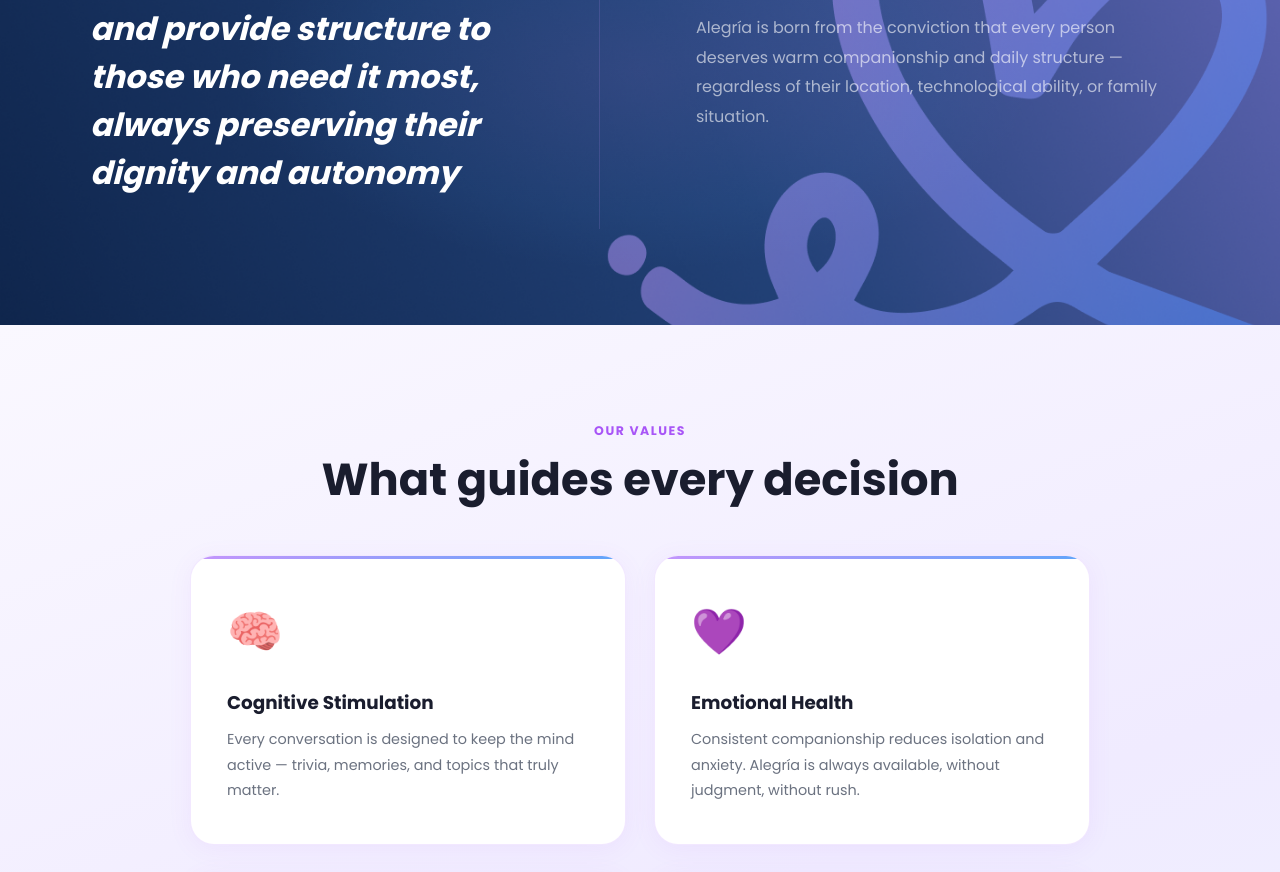
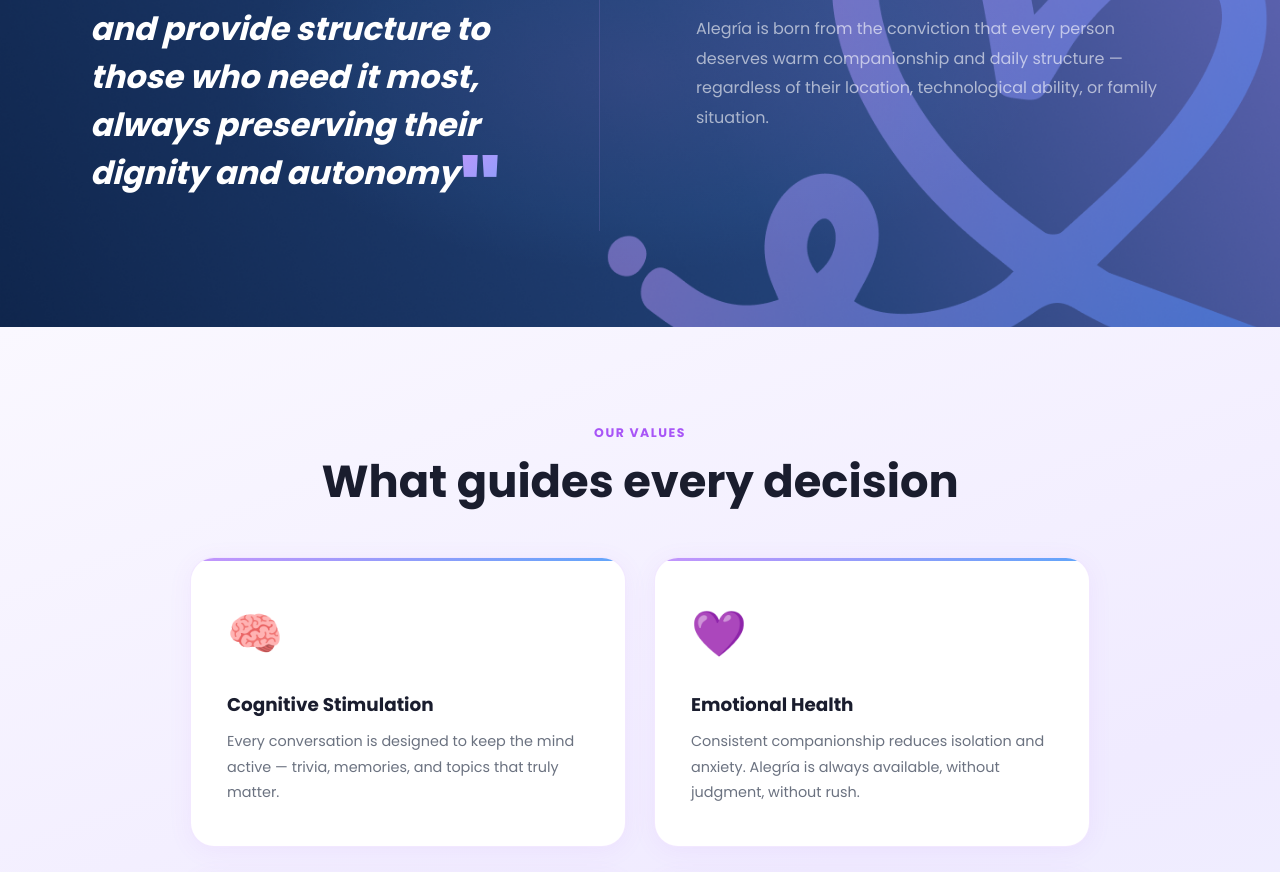
Before and after one commit to heymidori/alegriawebsite, a React (Vite) app: page /nosotros in a window 1280 px wide. Shown: the part 860-1732 px from the top of the page. Built offline with nearby package versions, Linux system fonts and the light colour scheme.

Commit message:
Add closing quotation mark to mission quote in About page

```diff
--- a/src/pages/Impact.tsx
+++ b/src/pages/Impact.tsx
@@ -65,6 +65,9 @@
                 "
               </span>
               {t.missionQuote.replace(/^"|"$/g, "")}
+              <span className="nos-quote-mark" aria-hidden="true">
+                "
+              </span>
             </blockquote>
           </div>
           <div className="nos-mission-right reveal">
```
